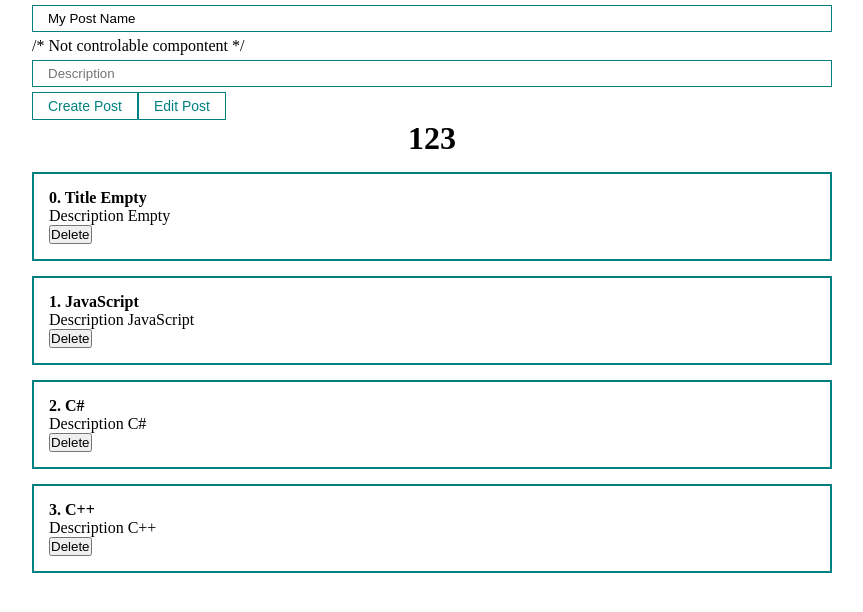
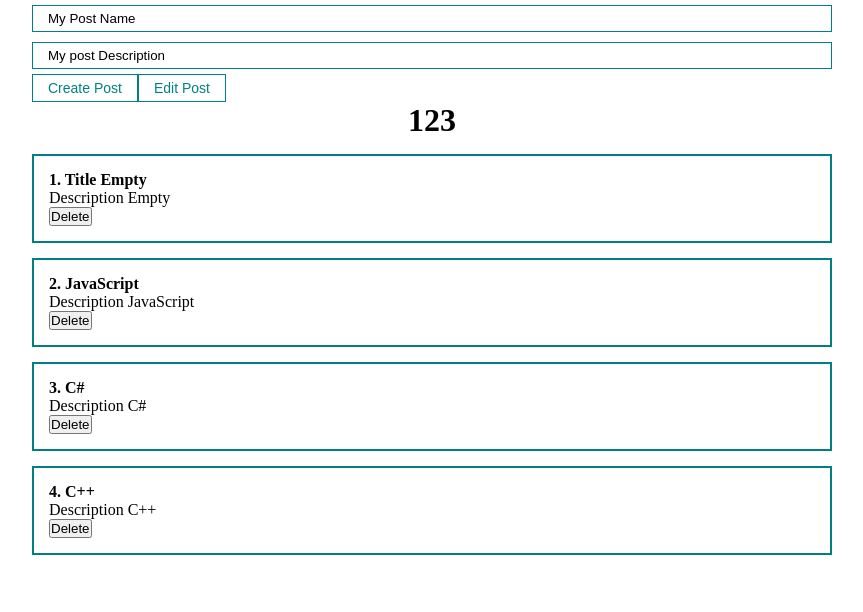
Before and after one commit to GTeasera/React-app, a React (Create React App) app: page / in a window 1280 px wide. Shown: the top 612 px of the page, without its empty margins (208-1071 px from the left). Built offline with nearby package versions, Linux system fonts and the light colour scheme.

Commit message:
18/04/2022 2.0

```diff
--- a/src/App.js
+++ b/src/App.js
@@ -16,13 +16,22 @@
     ])
 
     const [title, setTitle] = useState('My Post Name')
+    const [body, setBody] = useState('My post Description')
+
     /* Way with hook "useRef" */
     const bodyInputRef = useRef();
     /* Way with controlable component */
     const addNewPost = (element) => {
         element.preventDefault()
-        console.log(title)
-        console.log(bodyInputRef.current.value)
+        const newPost = {
+            id: Date.now(),
+            title,
+            body
+        }
+        setPosts([...posts,newPost])
+        console.log(newPost)
+        setTitle('')
+        setBody('')
     }
 
   return (
@@ -39,12 +48,25 @@
                 placeholder="Name"
             />
 
-            /* Not controlable compontent */
+            <MyInput
+                /* Controlable compontent */
+                value={body}
+
+                /* Двухстороннее связывание */
+                onChange={element => setBody(element.target.value)}
+
+                type="text"
+                placeholder="Description"
+            />
+
+
+            {/* Not controlable compontent
             <MyInput
                 ref={bodyInputRef}
                 type="text"
                 placeholder="Description"
             />
+            */}
 
             <MyButton onClick={addNewPost}>Create Post</MyButton>
             <MyButton disabled>Edit Post</MyButton>
--- a/src/components/PostItem.jsx
+++ b/src/components/PostItem.jsx
@@ -5,7 +5,7 @@
     return (
         <div className="post">
             <div className="post__content">
-                <strong>{props.post.id}. {props.post.title} </strong>
+                <strong>{props.number}. {props.post.title} </strong>
                 <div>
                     {props.post.body}
                 </div>
--- a/src/components/PostList.jsx
+++ b/src/components/PostList.jsx
@@ -7,8 +7,8 @@
             <h1 style={{textAlign: 'center'}}>
                 {title}
             </h1>
-            {posts.map(post =>
-                <PostItem post={post} key={post.id}/>
+            {posts.map((post, index) =>
+                <PostItem number={index+1} post={post} key={post.id}/>
             )}
         </div>
     );
```
